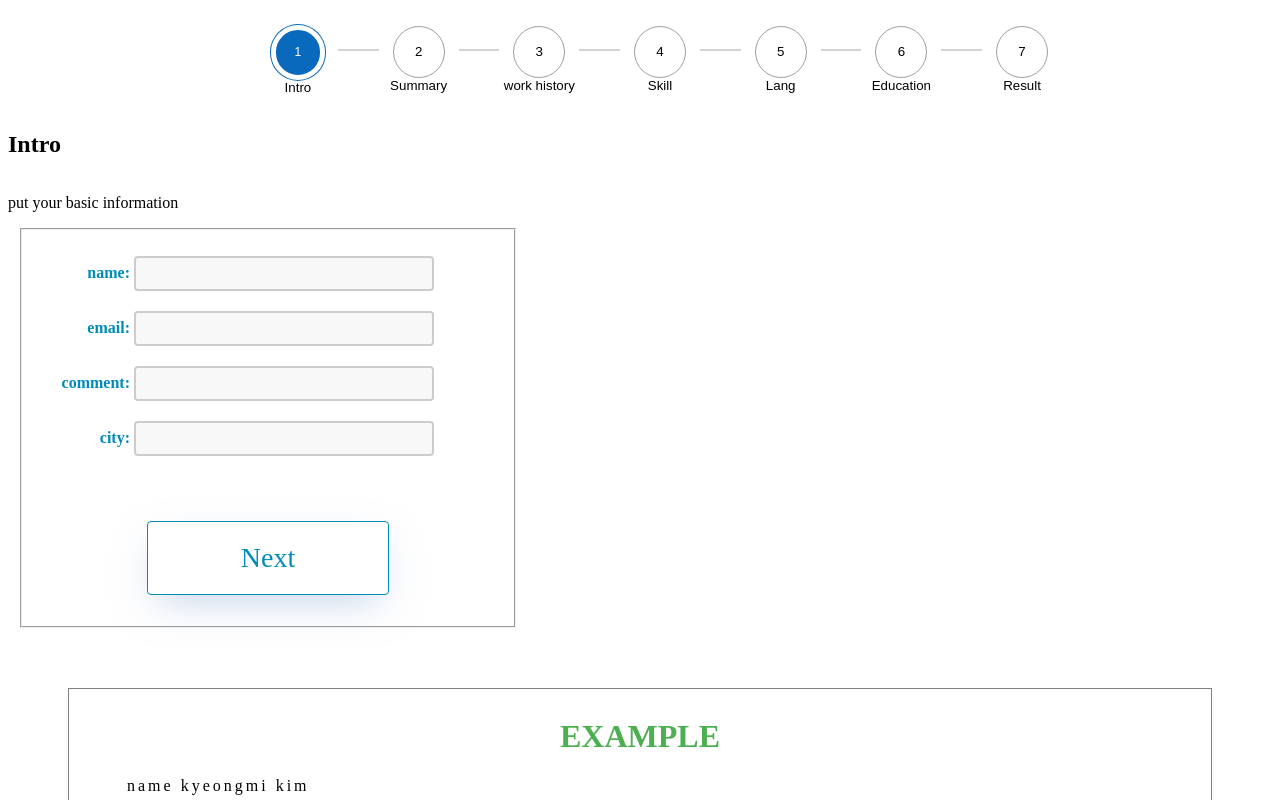
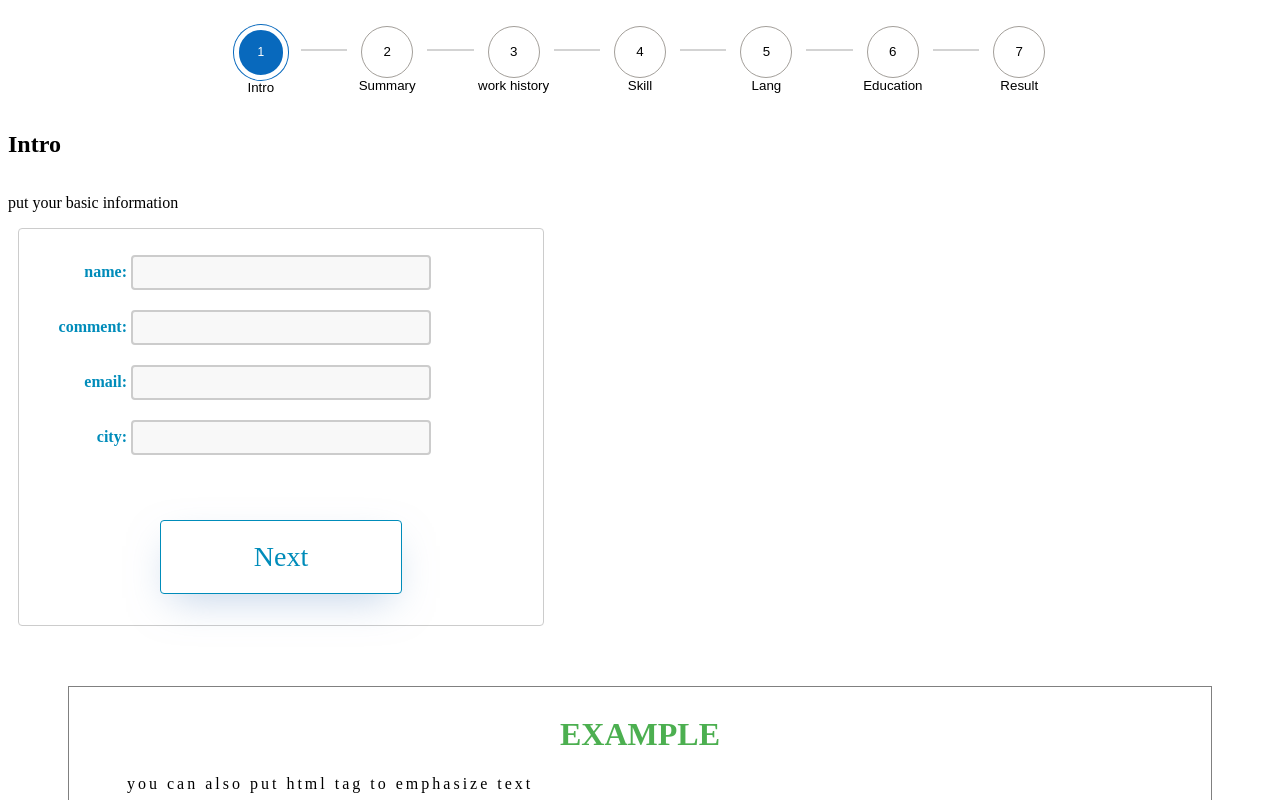
Before and after one commit to nolleh/resumii, a SvelteKit app: page /start/intro in a window 1280 px wide. Shown: the top 800 px of the page. Built offline with nearby package versions, Linux system fonts and the light colour scheme.

Commit message:
chore: evaluated html text

```diff
--- a/src/lib/component/example.svelte
+++ b/src/lib/component/example.svelte
@@ -3,13 +3,16 @@
 </script>
 
 <div>
+
 	<h1>example</h1>
+  <p> you can also put html tag to emphasize text </p>
 
+  <hr class="rounded">
 	{#if defaultData}
 		{#each Object.keys(defaultData) as key}
 			<p>
 				{key}
-				{defaultData[key]}
+				{@html defaultData[key]}
 			</p>
 		{/each}
 	{/if}
@@ -34,8 +37,4 @@
 		letter-spacing: 3px;
 	}
 
-	a {
-		text-decoration: none;
-		color: #008cba;
-	}
 </style>
--- a/src/lib/component/progress.svelte
+++ b/src/lib/component/progress.svelte
@@ -40,16 +40,19 @@
 	$lineOffset: 10px;
 
 	.progressBar-container {
-		width: 70%;
-		/* background: red; */
+		width: 100%;
+		max-width: 70%;
 		margin: auto;
-		display: block;
+		display: flex;
+		justify-content: center;
 	}
 
 	.progressbar {
 		counter-reset: step;
 		display: flex;
 		justify-content: space-between;
+		width: 100%;
+		padding: 0;
 	}
 
 	.progressbar button {
--- a/src/routes/start/intro/+page.svelte
+++ b/src/routes/start/intro/+page.svelte
@@ -9,7 +9,7 @@
 		city: string = '';
 
 	const defaultUser: User = new User({
-		name: 'kyeongmi kim',
+		name: '<b> kyeongmi kim </b>',
 		headComment: 'GameServer / Backend Programmer',
 		city: 'Seongnam-si',
 		email: 'nolleh7707@gmail.com'
@@ -36,8 +36,8 @@
 <form id="basic">
 	<fieldset>
 		<label>name: <input bind:value={name} /></label>
+		<label>comment: <input bind:value={comment} /></label>
 		<label>email: <input bind:value={email} /></label>
-		<label>comment: <input bind:value={comment} /></label>
 		<label>city: <input bind:value={city} /></label>
 		<p>
 			<Cta href="/start/summary" label="Next" click={saveContent} />
@@ -45,12 +45,15 @@
 	</fieldset>
 </form>
 
-<Example defaultData = {defaultUser} />
+<Example defaultData={defaultUser} />
 
 <style>
-	#basic {
+	#basic fieldset {
 		width: 500px;
 		margin-left: 10px;
+		margin-right: 10px;
+		border-radius: 4px;
+		border: 1px solid #ccc;
 	}
 
 	#basic p {
```
Also changed, not shown: src/routes/build/+page.svelte (+4 -4 lines).
